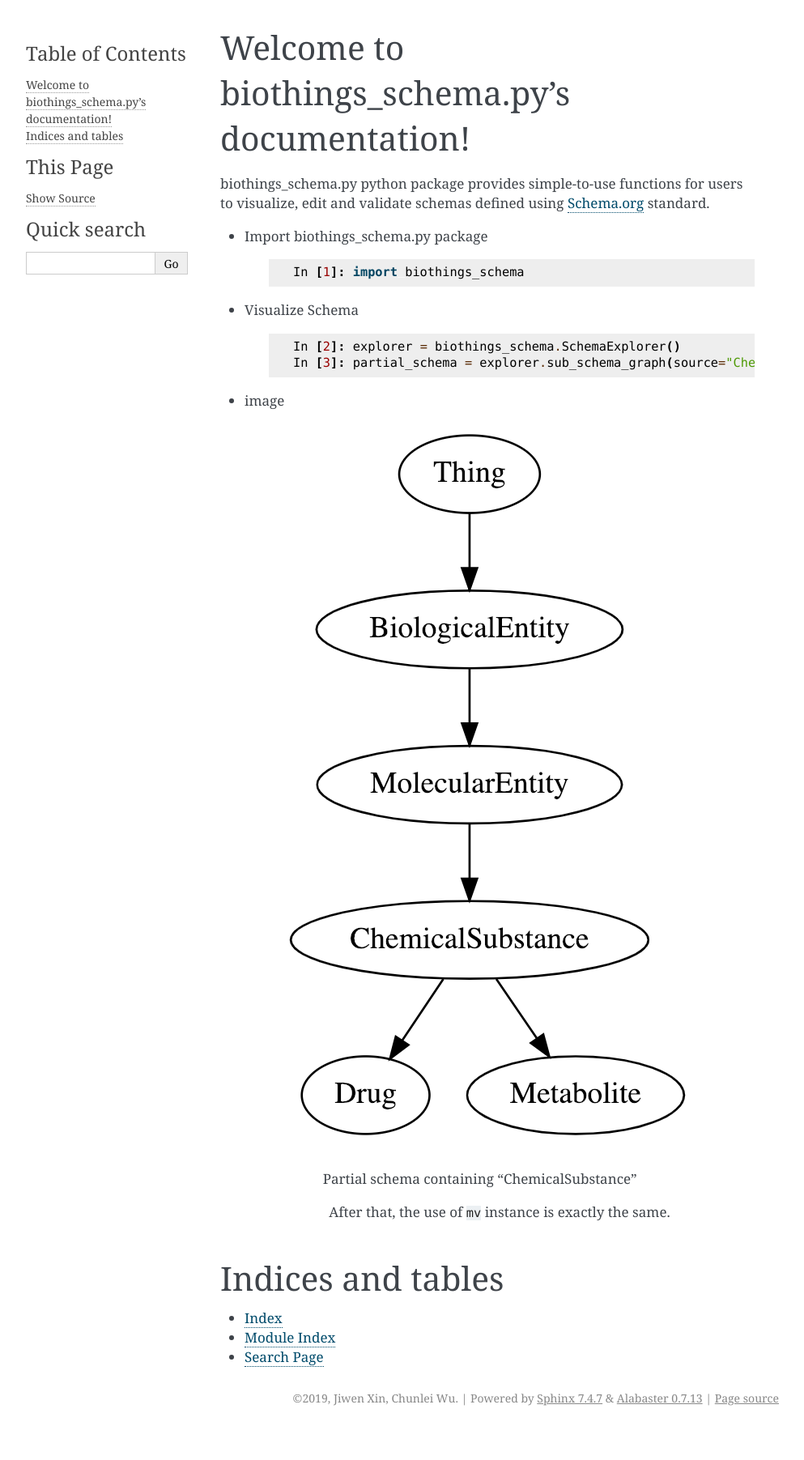
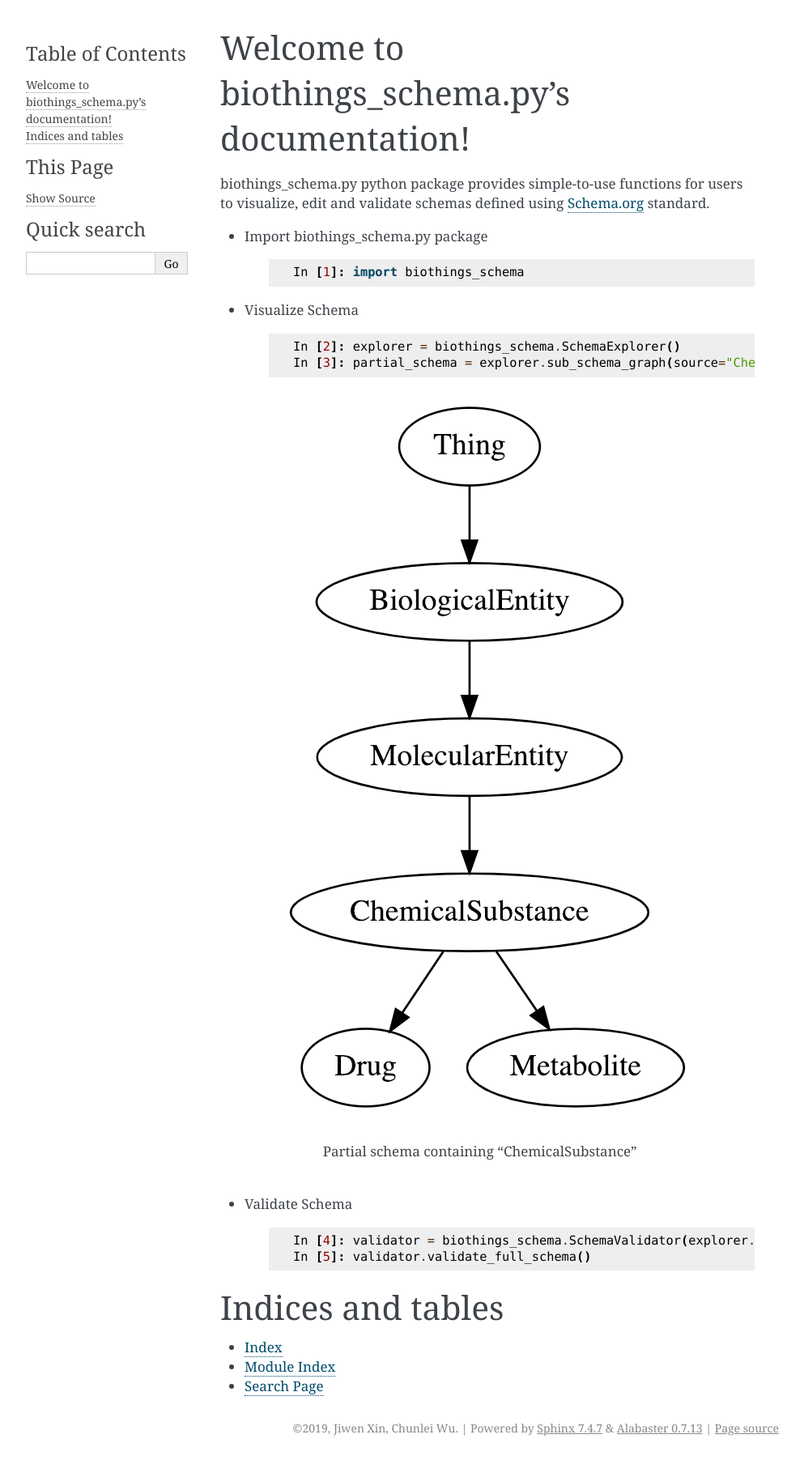
Before and after one commit to biothings/biothings_schema.py, a Sphinx documentation site: the page built from docs/index.rst, in a window 1280 px wide. Shown: the whole page at 81% size, without its empty margins (148-1141 px from the left). Built offline with Sphinx 7.4.7, drawn with Linux system fonts in a browser that asks for light colours; before the commit the page ends 1766 px from its top, so only the background shows below that.

Commit message:
change style

```diff
--- a/docs/index.rst
+++ b/docs/index.rst
@@ -21,13 +21,19 @@ biothings_schema.py python package provides simple-to-use functions for users to
         In [2]: explorer = biothings_schema.SchemaExplorer()
         In [3]: partial_schema = explorer.sub_schema_graph(source="ChemicalSubstance", direction="both")
 
-* image
 .. figure::  images/partial_schema.png
    :align:   center
 
    Partial schema containing "ChemicalSubstance"
 
-    After that, the use of ``mv`` instance is exactly the same.
+
+* Validate Schema
+
+    .. code-block:: python
+
+        In [4]: validator = biothings_schema.SchemaValidator(explorer.schema)
+        In [5]: validator.validate_full_schema()
+
 .. toctree::
    :maxdepth: 2
    :caption: Contents:
```
